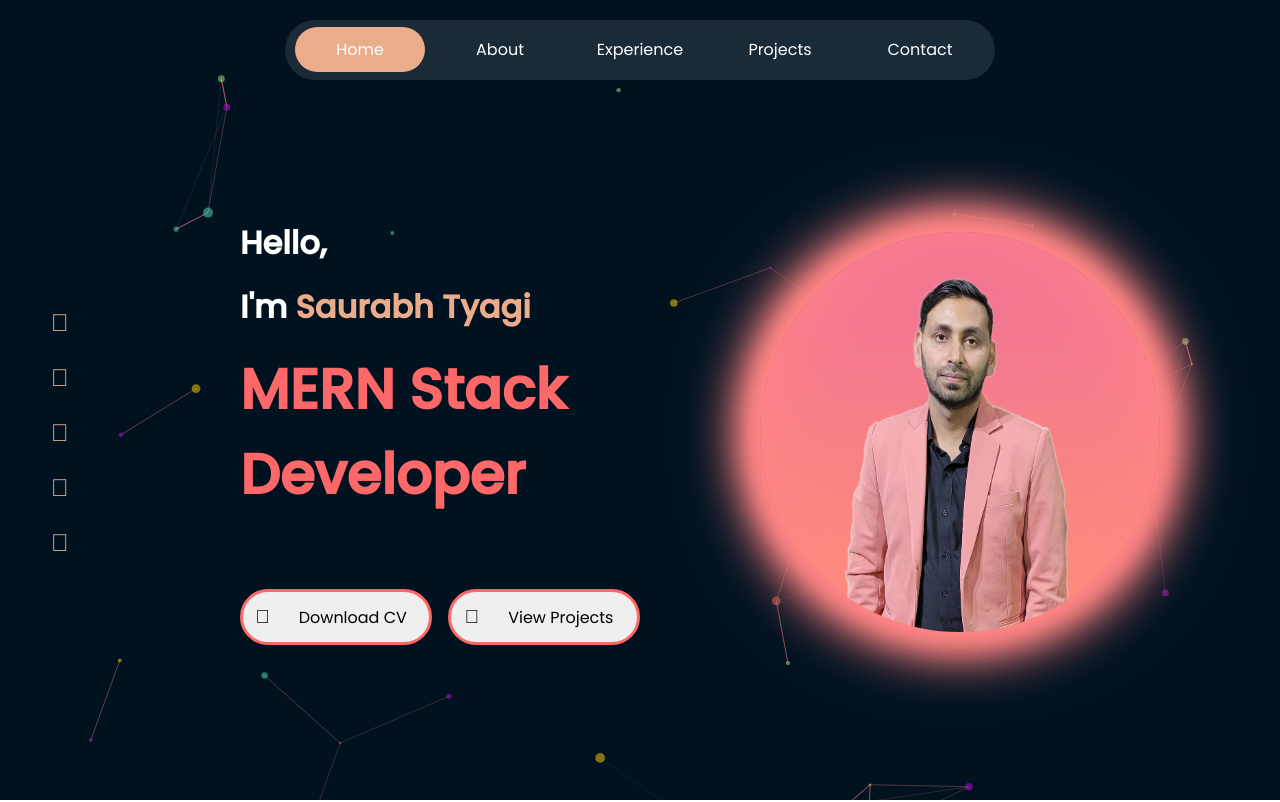
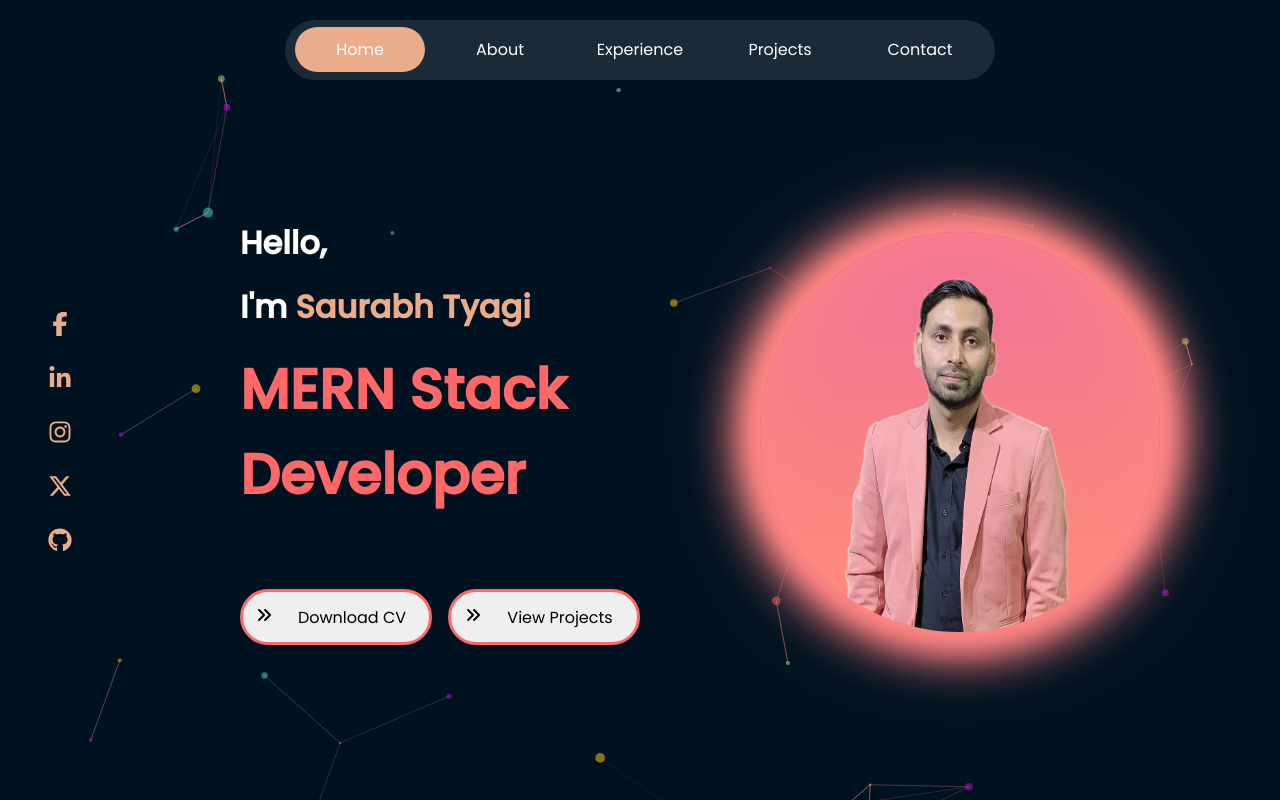
Before and after one commit to SAURABHTY01/personal-portfolio, a React (Create React App) app: page / in a window 1280 px wide. Shown: the top 802 px of the page. Built offline with nearby package versions, Linux system fonts and the light colour scheme.

Commit message:
initial commit

```diff
--- a/package.json
+++ b/package.json
@@ -9,6 +9,7 @@
     "react": "^18.2.0",
     "react-chrono": "^2.5.1",
     "react-dom": "^18.2.0",
+    "react-icons": "^5.0.1",
     "react-router-dom": "^6.22.2",
     "react-scripts": "^5.0.1",
     "react-tsparticles": "^2.12.2",
--- a/src/pages/Home.js
+++ b/src/pages/Home.js
@@ -1,6 +1,7 @@
 import React, { useState } from "react";
 import ProfilePic from "../assets/profile-pic.png";
 import ParticlesBackground from "../components/ParticlesBackground";
+import { FaAnglesRight, FaAnglesDown, FaFacebookF, FaLinkedinIn, FaInstagram, FaXTwitter, FaGithub } from "react-icons/fa6";
 
 const Home = () => {
   const [isHover, setIsHover] = useState(false);
@@ -9,11 +10,11 @@ const Home = () => {
       <ParticlesBackground />
       <div className="home-content">
         <div className="social-icons">
-          <i className="fa-brands fa-facebook-f"></i>
-          <i className="fa-brands fa-linkedin-in"></i>
-          <i className="fa-brands fa-instagram"></i>
-          <i className="fa-brands fa-x-twitter"></i>
-          <i className="fa-brands fa-github"></i>
+          <FaFacebookF className="fa-brands"/>
+          <FaLinkedinIn className="fa-brands"/>
+          <FaInstagram className="fa-brands"/>
+          <FaXTwitter className="fa-brands"/>
+          <FaGithub className="fa-brands"/>
         </div>
         <div className="content">
           <h2>Hello,</h2>
@@ -26,15 +27,11 @@ const Home = () => {
               onMouseEnter={() => setIsHover("true")}
               onMouseLeave={() => setIsHover(false)}
             >
-              <i
-                className={`fa-solid  ${
-                  isHover ? "fa-arrow-down anim-updown" : "fa-arrow-right"
-                }`}
-              ></i>
+              {isHover ? <FaAnglesDown  className="anim-updown"/> : <FaAnglesRight className="anim-leftRight"/>}
               Download CV
             </button>
             <button>
-              <i className="fa-solid fa-arrow-right"></i>View Projects
+            <FaAnglesRight className="anim-leftRight"/>View Projects
             </button>
           </div>
         </div>
--- a/src/style/main.css
+++ b/src/style/main.css
@@ -96,7 +96,13 @@
 }
 
 .anim-updown {
+  margin-right: 1rem;
   animation: upDown 1s ease-in-out infinite alternate;
+}
+
+.anim-leftRight {
+  margin-right: 1rem;
+  animation: leftRight 1s ease-in-out infinite alternate;
 }
 
 .social-icons .fa-brands:hover {
```
Also changed, not shown: 1 other file (tests, documents, lock files or other folders).
